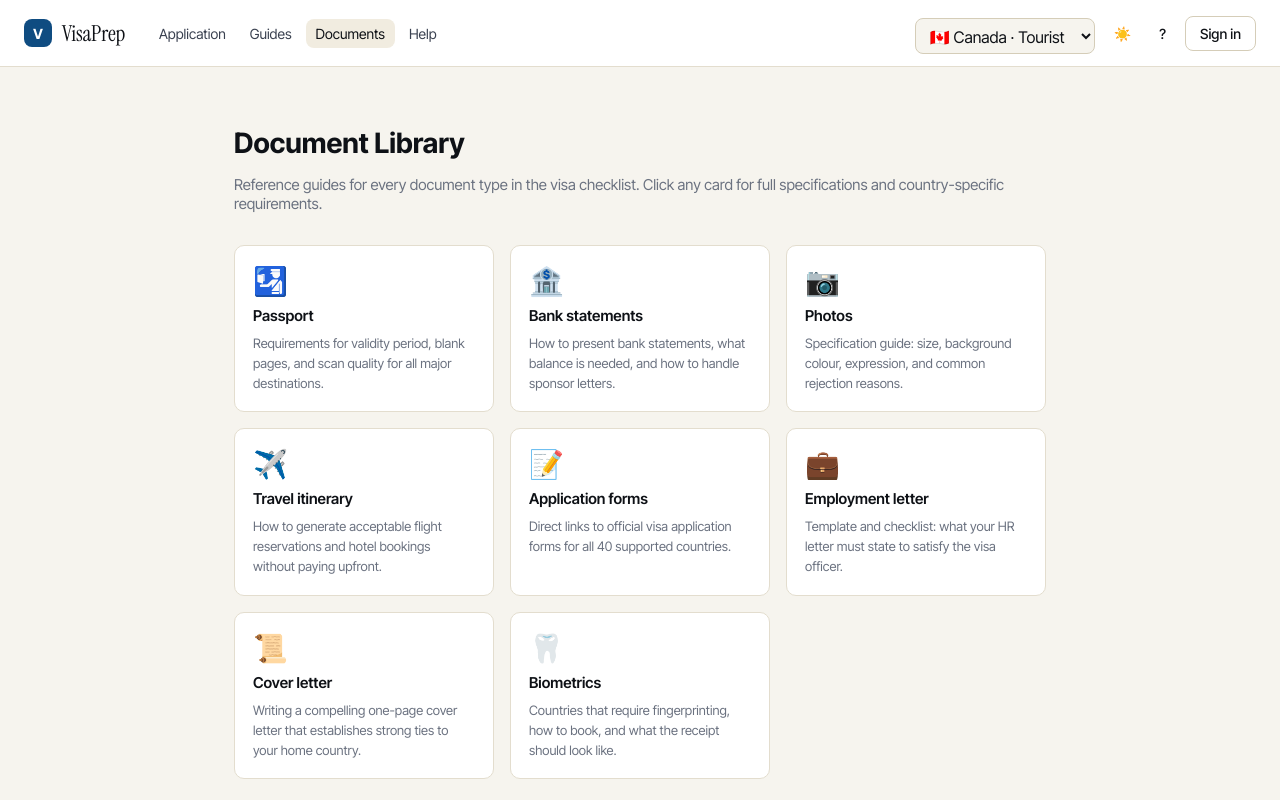
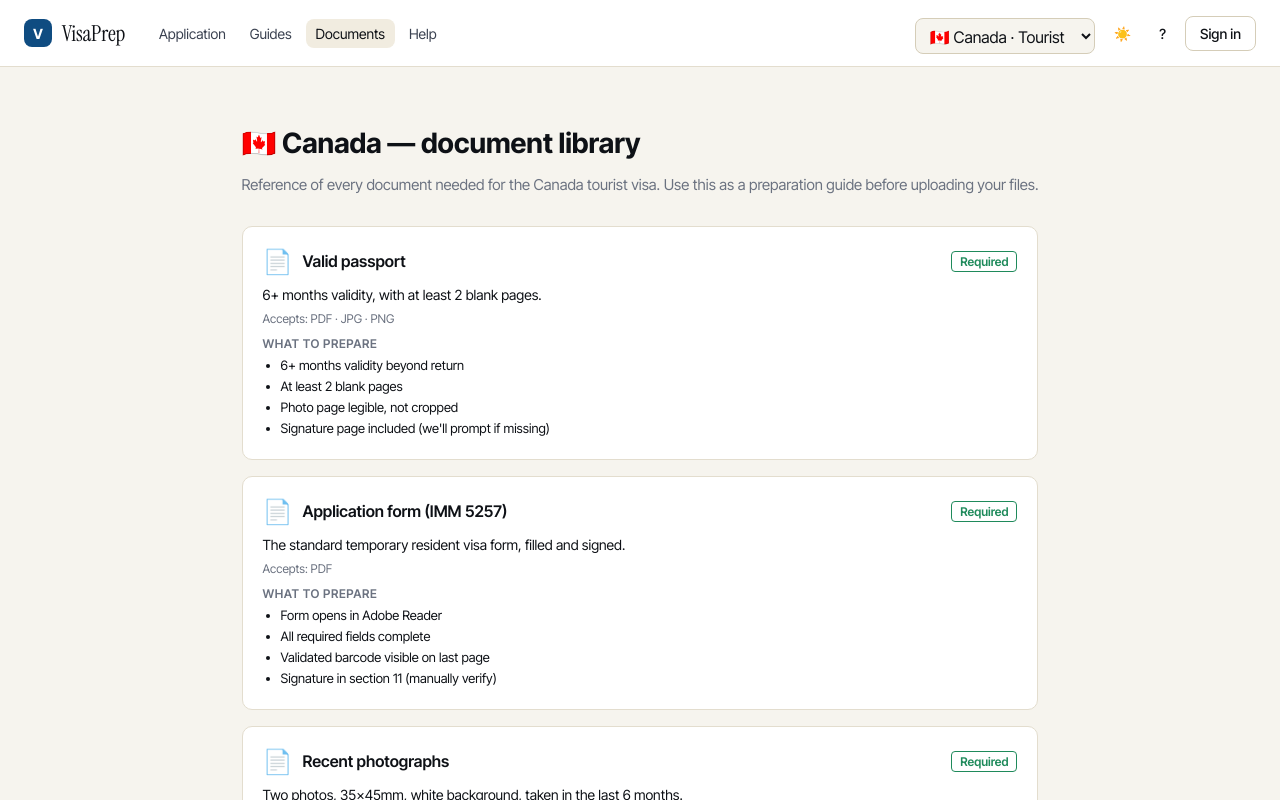
Before and after one commit to upadas/visaprep, a React (Vite) app: page / in a window 1280 px wide. Both pictures are taken after a click on the link "Documents". Shown: the top 800 px of the page. Built offline with nearby package versions, Linux system fonts and the light colour scheme.

Commit message:
feat: bind Documents page to selected country via getDocsForCountry

```diff
--- a/src/pages/DocumentsPage.jsx
+++ b/src/pages/DocumentsPage.jsx
@@ -1,40 +1,68 @@
-const DOC_TYPES = [
-  { icon: '🛂', name: 'Passport', desc: 'Requirements for validity period, blank pages, and scan quality for all major destinations.' },
-  { icon: '🏦', name: 'Bank statements', desc: 'How to present bank statements, what balance is needed, and how to handle sponsor letters.' },
-  { icon: '📷', name: 'Photos', desc: 'Specification guide: size, background colour, expression, and common rejection reasons.' },
-  { icon: '✈️', name: 'Travel itinerary', desc: 'How to generate acceptable flight reservations and hotel bookings without paying upfront.' },
-  { icon: '📝', name: 'Application forms', desc: 'Direct links to official visa application forms for all 40 supported countries.' },
-  { icon: '💼', name: 'Employment letter', desc: 'Template and checklist: what your HR letter must state to satisfy the visa officer.' },
-  { icon: '📜', name: 'Cover letter', desc: 'Writing a compelling one-page cover letter that establishes strong ties to your home country.' },
-  { icon: '🦷', name: 'Biometrics', desc: 'Countries that require fingerprinting, how to book, and what the receipt should look like.' },
-]
+import { useStore } from '../store/useStore'
+import { getDocsForCountry } from '../data/docsForCountry'
+import { COUNTRIES } from '../data/countries'
 
 export default function DocumentsPage() {
+  const country = useStore((s) => s.country)
+  const docs = getDocsForCountry(country)
+  const { flag, name } = COUNTRIES[country] ?? COUNTRIES.canada
+
   return (
     <div style={{ maxWidth: 860, margin: '0 auto', padding: '40px 24px' }}>
-      <h1 style={{ fontSize: 28, fontWeight: 700, marginBottom: 8 }}>Document Library</h1>
+      <h1 style={{ fontSize: 28, fontWeight: 700, marginBottom: 8 }}>
+        {flag} {name} — document library
+      </h1>
       <p style={{ fontSize: 15, color: 'var(--muted)', marginBottom: 32 }}>
-        Reference guides for every document type in the visa checklist.
-        Click any card for full specifications and country-specific requirements.
+        Reference of every document needed for the {name} tourist visa.
+        Use this as a preparation guide before uploading your files.
       </p>
-      <div style={{ display: 'grid', gridTemplateColumns: 'repeat(auto-fill, minmax(200px, 1fr))', gap: 16 }}>
-        {DOC_TYPES.map((d) => (
+      <div style={{ display: 'flex', flexDirection: 'column', gap: 16 }}>
+        {docs.map((doc) => (
           <div
-            key={d.name}
+            key={doc.id}
             style={{
               border: '1px solid var(--line)',
               borderRadius: 10,
-              padding: 18,
+              padding: 20,
               background: 'var(--surface)',
-              display: 'flex',
-              flexDirection: 'column',
-              gap: 8,
-              cursor: 'pointer',
             }}
           >
-            <span style={{ fontSize: 28 }}>{d.icon}</span>
-            <h2 style={{ fontSize: 15, fontWeight: 600, margin: 0 }}>{d.name}</h2>
-            <p style={{ fontSize: 13, color: 'var(--muted)', margin: 0, lineHeight: 1.55 }}>{d.desc}</p>
+            <div style={{ display: 'flex', alignItems: 'center', gap: 10, marginBottom: 8 }}>
+              <span style={{ fontSize: 24 }}>{doc.icon ?? '📄'}</span>
+              <h2 style={{ fontSize: 16, fontWeight: 600, margin: 0, flex: 1 }}>{doc.title}</h2>
+              <span
+                style={{
+                  fontSize: 12,
+                  fontWeight: 600,
+                  padding: '2px 8px',
+                  borderRadius: 4,
+                  border: doc.required ? '1px solid var(--ok)' : '1px solid var(--line)',
+                  color: doc.required ? 'var(--ok)' : 'var(--muted)',
+                }}
+              >
+                {doc.required ? 'Required' : 'Optional'}
+              </span>
+            </div>
+            <p style={{ fontSize: 14, color: 'var(--ink)', margin: '0 0 6px', lineHeight: 1.55 }}>
+              {doc.summary}
+            </p>
+            <p style={{ fontSize: 12, color: 'var(--muted)', margin: '0 0 10px' }}>
+              Accepts: {doc.fileTypes}
+            </p>
+            {doc.checks.length > 0 && (
+              <div>
+                <p style={{ fontSize: 12, fontWeight: 600, color: 'var(--muted)', margin: '0 0 4px', textTransform: 'uppercase', letterSpacing: '0.05em' }}>
+                  What to prepare
+                </p>
+                <ul style={{ margin: 0, paddingLeft: 18, listStyle: 'disc' }}>
+                  {doc.checks.map((check, i) => (
+                    <li key={i} style={{ fontSize: 13, color: 'var(--ink)', lineHeight: 1.6 }}>
+                      {check.text}
+                    </li>
+                  ))}
+                </ul>
+              </div>
+            )}
           </div>
         ))}
       </div>
```
Also changed, not shown: 1 other file (tests, documents, lock files or other folders).
